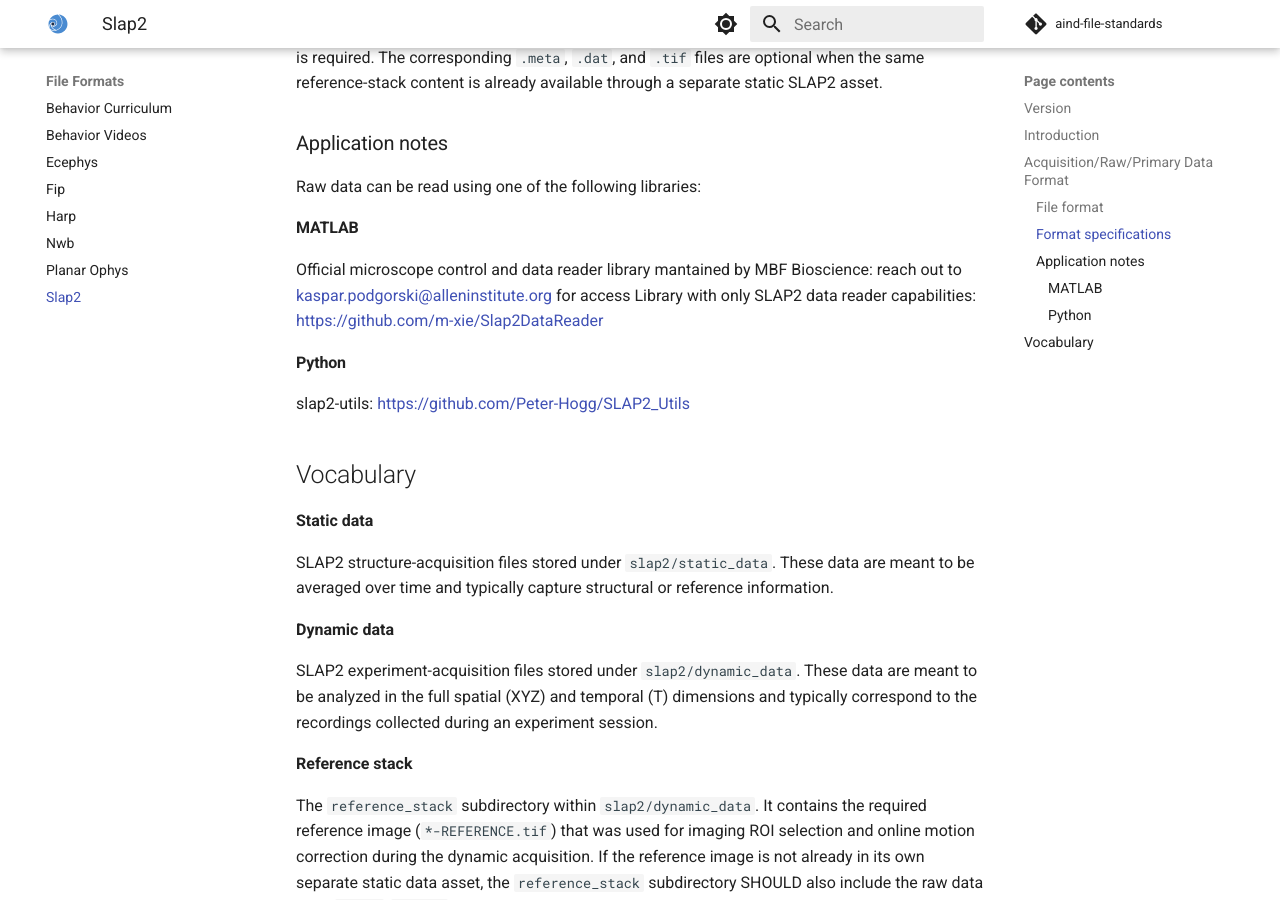
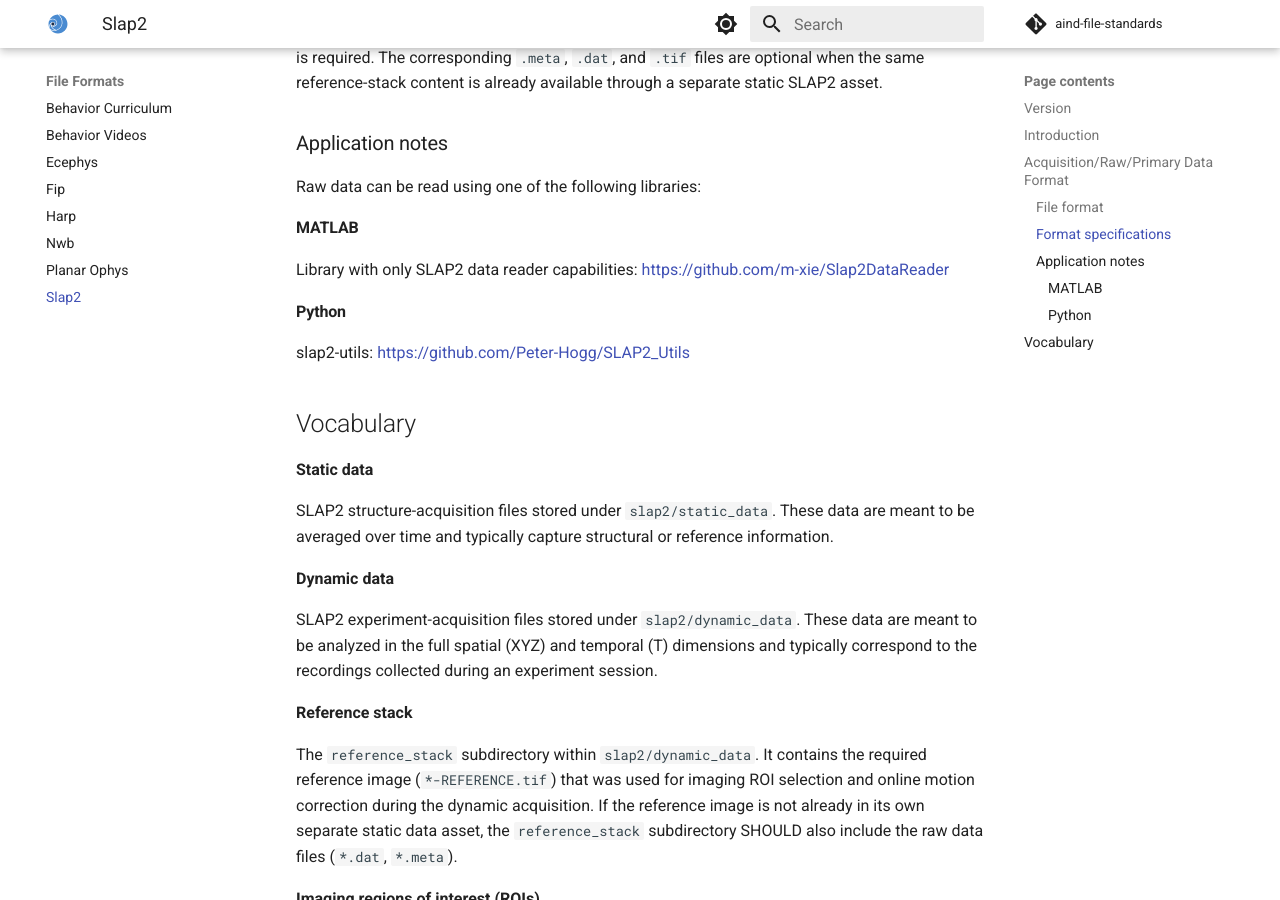
Before and after one commit to AllenNeuralDynamics/aind-file-standards, an MkDocs documentation site: the page built from docs/file_formats/slap2.md, in a window 1280 px wide and 900 px high, scrolled down 2152 px. Built offline with MkDocs 1.6.1 and Material for MkDocs 9.7.7, drawn with Linux system fonts in a browser that asks for light colours; comment, search, counter and statistics services are not loaded.

Commit message:
Update docs/file_formats/slap2.md
Co-authored-by: Bruno Cruz <7049351+bruno-f-cruz@users.noreply.github.com>

```diff
--- a/docs/file_formats/slap2.md
+++ b/docs/file_formats/slap2.md
@@ -71,7 +71,6 @@
 Raw data can be read using one of the following libraries:
 
 #### MATLAB
-Official microscope control and data reader library mantained by MBF Bioscience: reach out to [kaspar.podgorski@alleninstitute.org](mailto:kaspar.podgorski@alleninstitute.org) for access
 Library with only SLAP2 data reader capabilities: [https://github.com/m-xie/Slap2DataReader](https://github.com/m-xie/Slap2DataReader)
 
 #### Python
```
